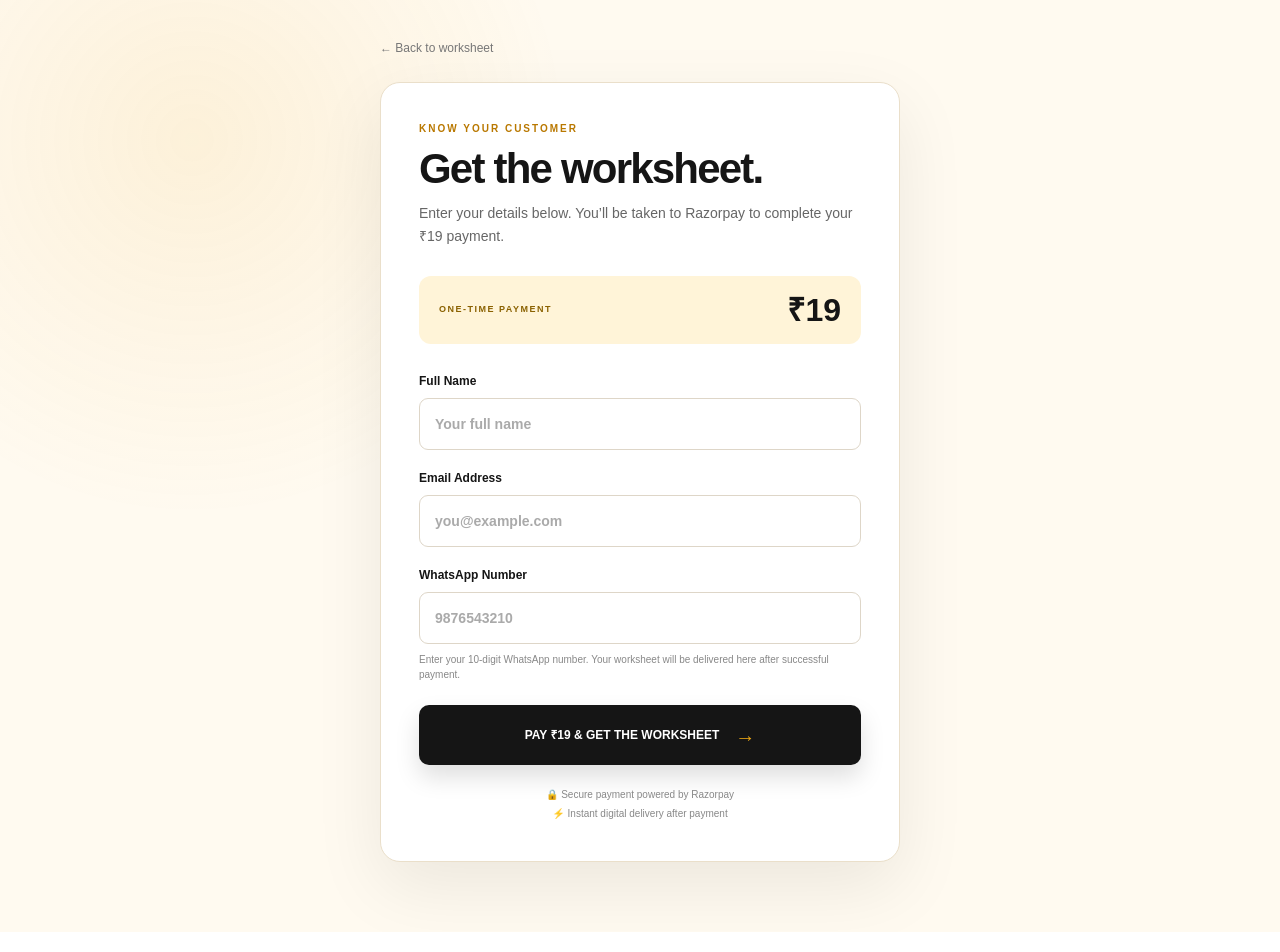
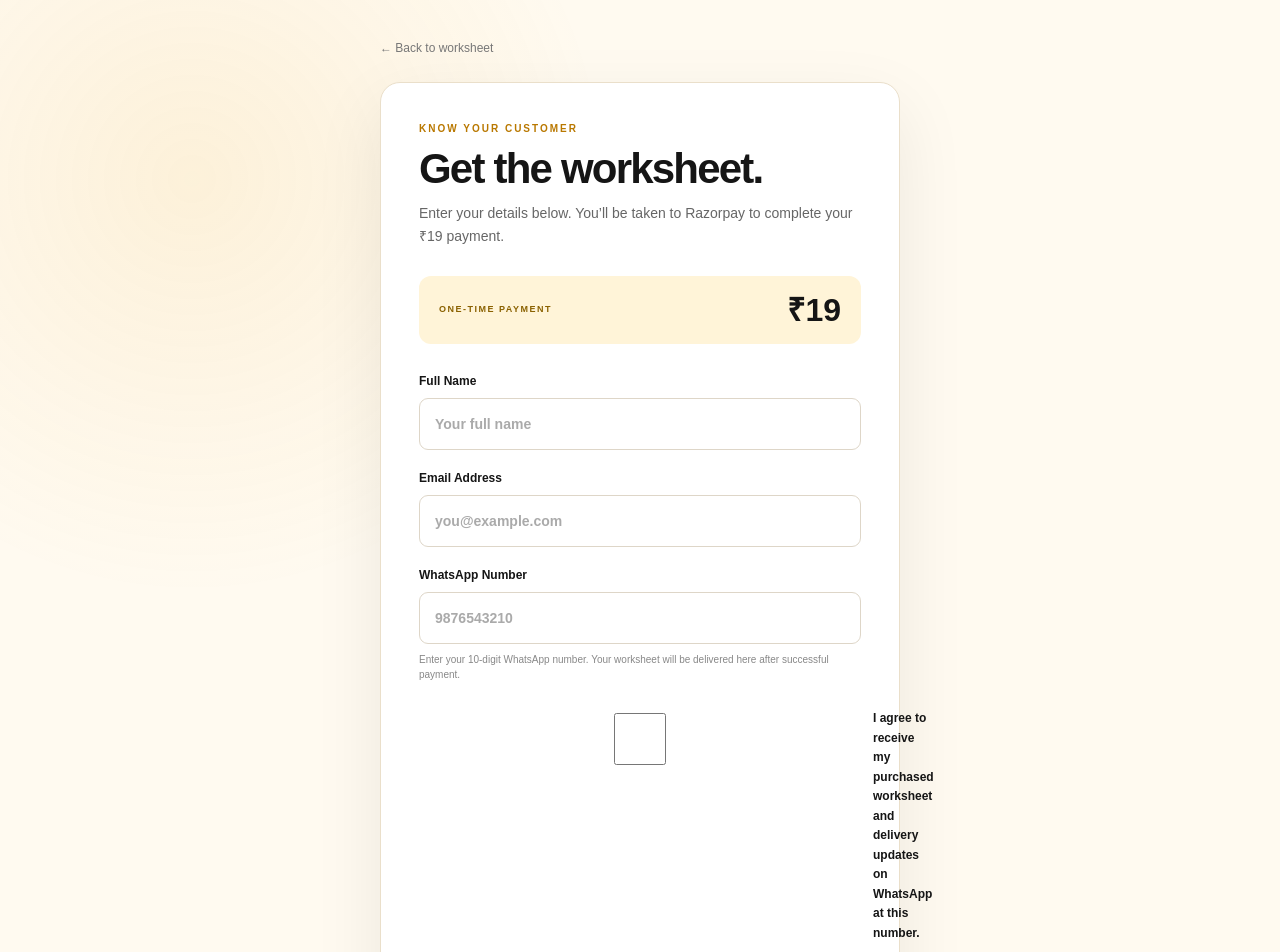
Before and after one commit to PuneetKaur1326/puneet-masterclass, a Next.js app: page /know-your-customer/checkout in a window 1280 px wide. Shown: the top 952 px of the page. Built offline with nearby package versions, Linux system fonts and the light colour scheme; no server answers.

Commit message:
Implement WhatsApp consent feature
Added WhatsApp consent checkbox and validation.

```diff
--- a/src/app/know-your-customer/checkout/page.tsx
+++ b/src/app/know-your-customer/checkout/page.tsx
@@ -92,6 +92,9 @@ export default function KycCheckoutPage() {
   const [phone, setPhone] =
     useState("");
 
+  const [whatsappConsent, setWhatsappConsent] =
+    useState(false);
+
   const [loading, setLoading] =
     useState(false);
 
@@ -153,13 +156,6 @@ export default function KycCheckoutPage() {
 
     /* ----------------------------------------------
        PHONE VALIDATION
-
-       Customer enters only 10 digits.
-
-       Example:
-       9876543210
-
-       We add 91 internally for WhatsApp.
     ---------------------------------------------- */
 
     if (
@@ -173,6 +169,20 @@ export default function KycCheckoutPage() {
 
       return;
     }
+
+
+    /* ----------------------------------------------
+       WHATSAPP CONSENT VALIDATION
+    ---------------------------------------------- */
+
+    if (!whatsappConsent) {
+      setError(
+        "Please agree to receive your worksheet and delivery updates on WhatsApp."
+      );
+
+      return;
+    }
+
 
     // International WhatsApp format.
     const whatsappPhone =
@@ -257,20 +267,6 @@ export default function KycCheckoutPage() {
 
       /* --------------------------------------------
          GET PUBLIC RAZORPAY KEY
-
-         IMPORTANT:
-
-         We are NOT using:
-
-         process.env.NEXT_PUBLIC_RAZORPAY_KEY_ID
-
-         Instead, the KYC API returns the public
-         key as:
-
-         orderData.key_id
-
-         This keeps the ₹19 KYC flow separate
-         from the existing ₹99 webinar flow.
       -------------------------------------------- */
 
       const publicKey =
@@ -675,6 +671,43 @@ export default function KycCheckoutPage() {
             </label>
 
 
+            {/* WHATSAPP CONSENT */}
+
+            <div className="flex items-start gap-3 mt-2">
+
+              <input
+                type="checkbox"
+
+                id="whatsapp-consent"
+
+                checked={whatsappConsent}
+
+                onChange={(event) =>
+                  setWhatsappConsent(
+                    event.target.checked
+                  )
+                }
+
+                disabled={loading}
+
+                className="mt-1 w-5 h-5 shrink-0 rounded border-gray-300 text-amber-500 focus:ring-amber-500/30 transition-all cursor-pointer accent-amber-500"
+              />
+
+              <label
+                htmlFor="whatsapp-consent"
+                className="text-sm text-gray-500 leading-relaxed cursor-pointer select-none"
+              >
+
+                I agree to receive my
+                purchased worksheet and
+                delivery updates on WhatsApp
+                at this number.
+
+              </label>
+
+            </div>
+
+
             {/* ERROR */}
 
             {error && (
@@ -695,7 +728,10 @@ export default function KycCheckoutPage() {
 
               className="kyc-checkout-button"
 
-              disabled={loading}
+              disabled={
+                loading ||
+                !whatsappConsent
+              }
             >
 
               {loading
```
